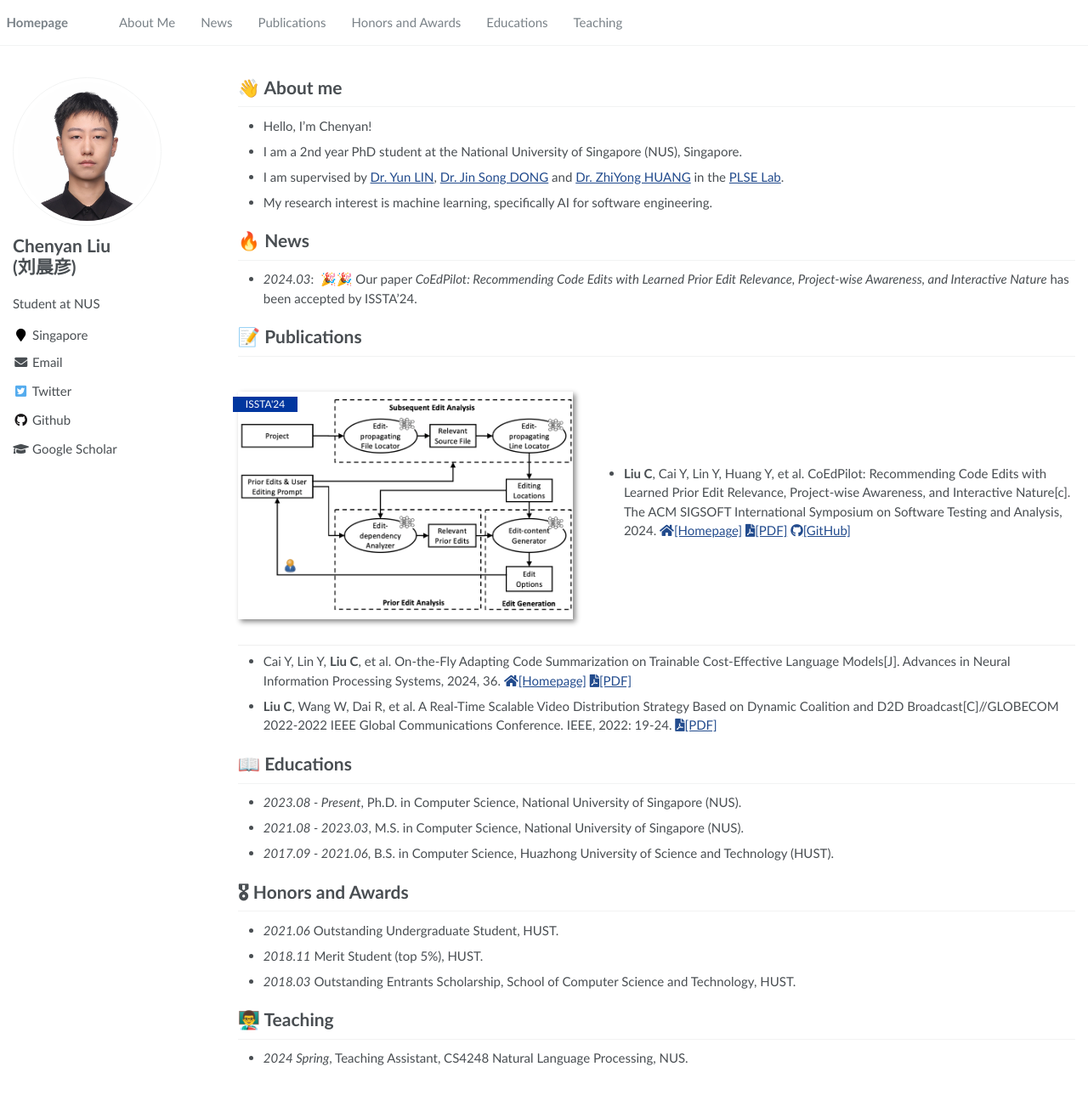
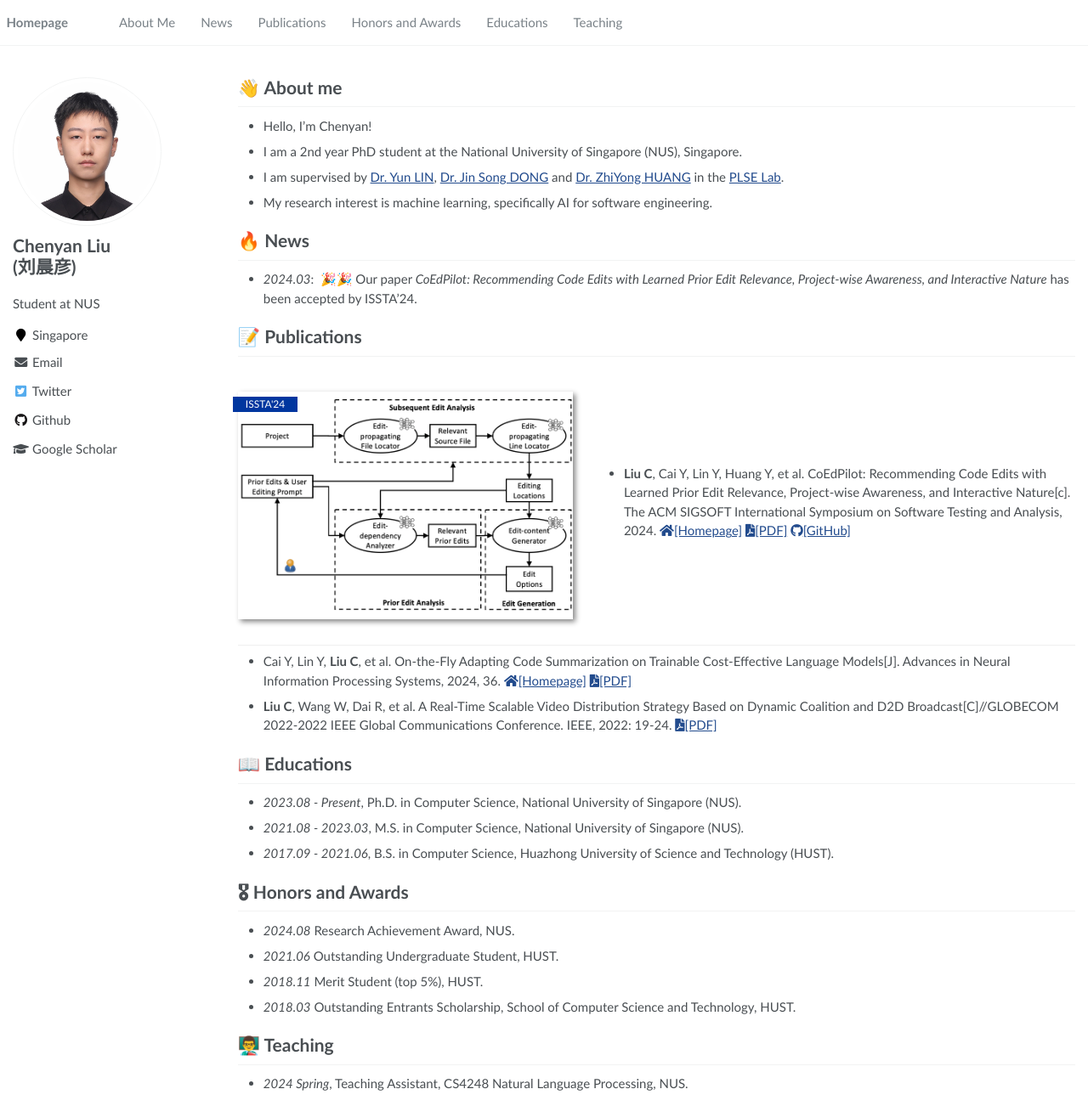
Before and after one commit to chenyan1999/chenyan1999.github.io, a Jekyll site: the page built from _pages/about.md, in a window 1280 px wide and 1302 px high. Shown: the whole window at 85% size. Built offline with Jekyll 4.4.1, drawn with Linux system fonts in a browser that asks for light colours.

Commit message:
add award

```diff
--- a/_pages/about.md
+++ b/_pages/about.md
@@ -51,6 +51,7 @@ redirect_from:
 - *2017.09 - 2021.06*, B.S. in Computer Science, Huazhong University of Science and Technology (HUST).
 
 # 🎖 Honors and Awards
+- *2024.08* Research Achievement Award, NUS.
 - *2021.06* Outstanding Undergraduate Student, HUST.
 - *2018.11* Merit Student (top 5%), HUST.
 - *2018.03* Outstanding Entrants Scholarship, School of Computer Science and Technology, HUST.
```
